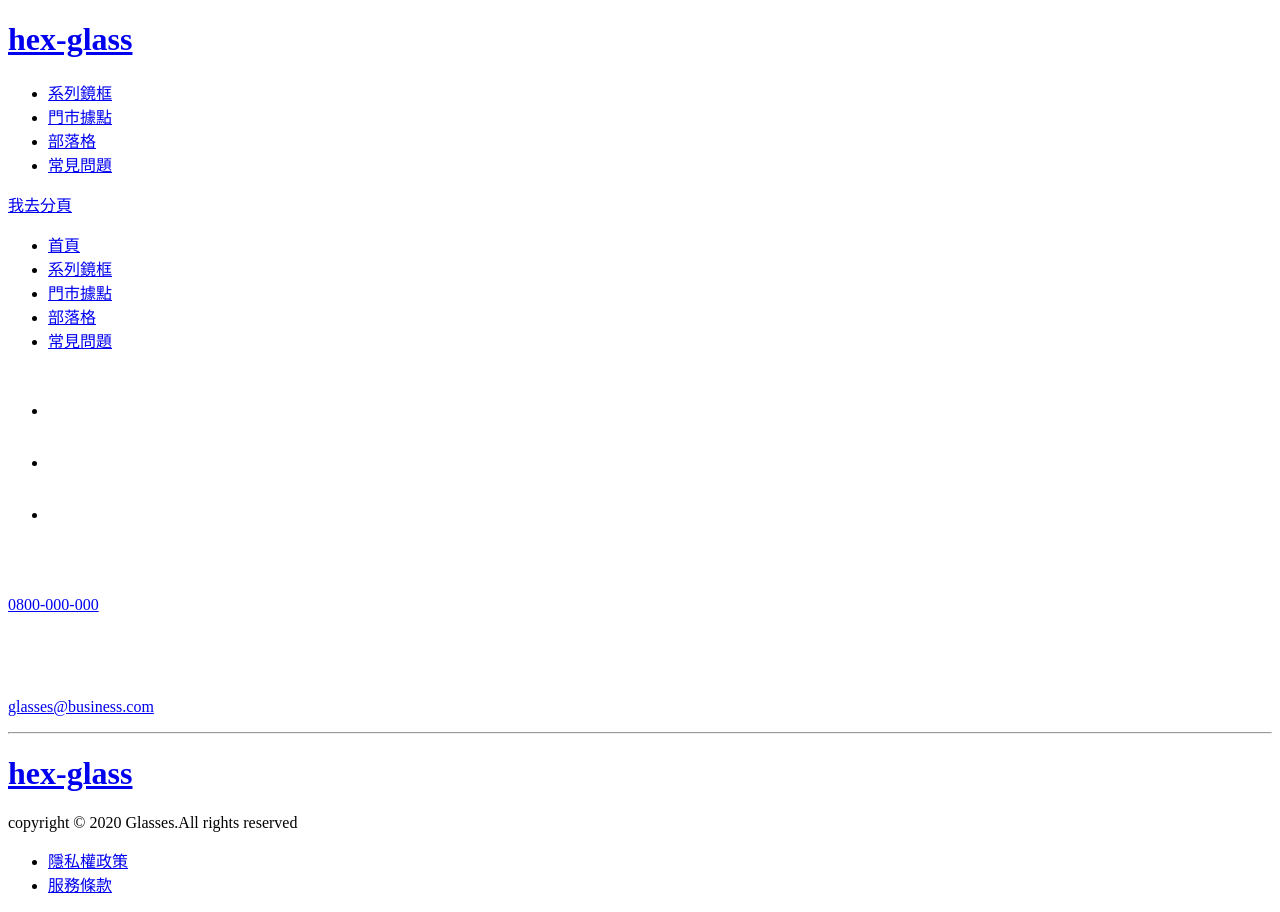
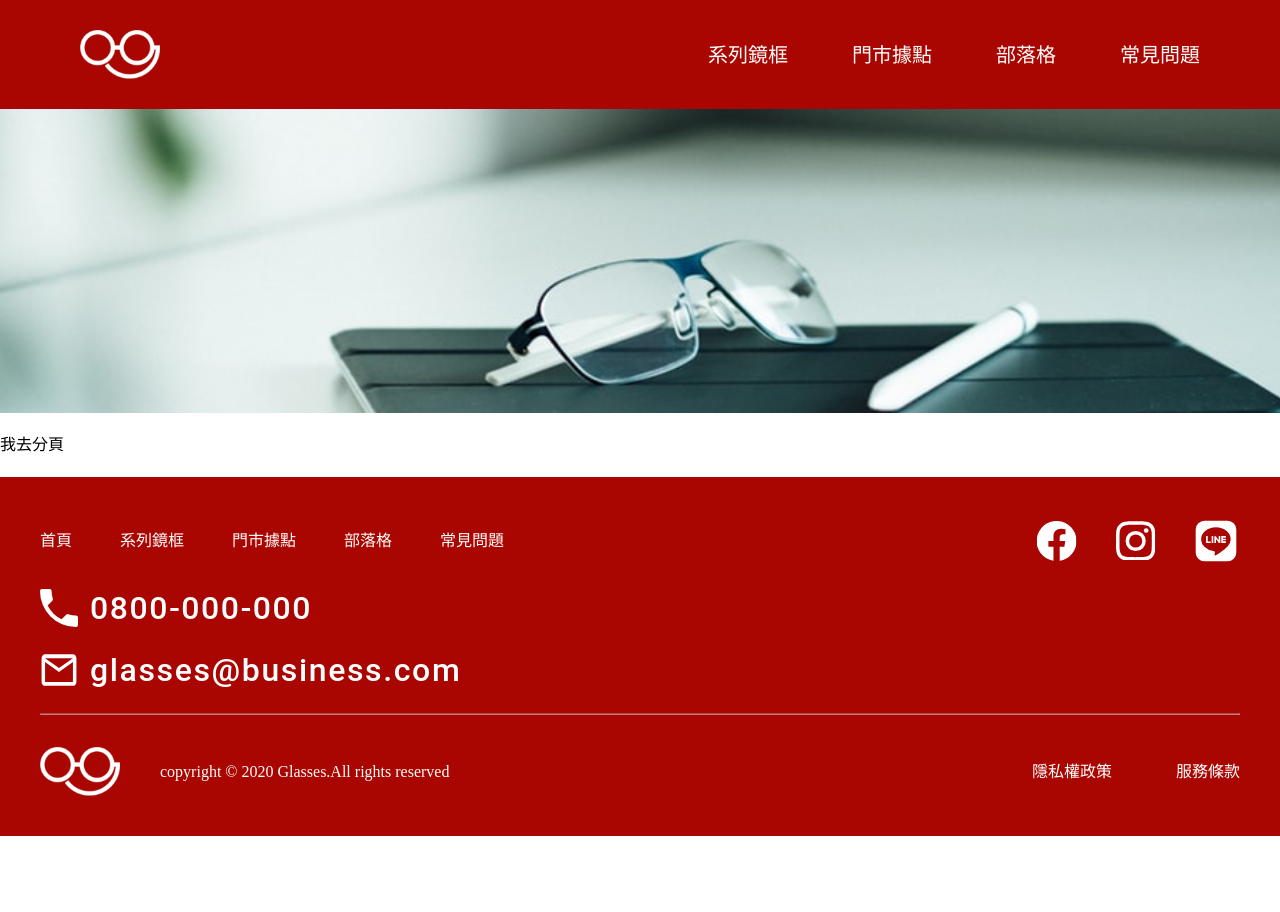
Before and after one commit to Tony-Hsuan/week4-wrok, a plain HTML site: page index.html in a window 1280 px wide. After the commit the page ends 836 px from the top, so only its background shows below. Drawn offline with nearby package versions, Linux system fonts and the light colour scheme; the site is published under a folder, as on GitHub Pages, so addresses that start at the root find nothing.

Commit message:
Update 2020-11-20T02:31:58.586Z

```diff
--- a/index.html
+++ b/index.html
@@ -6,7 +6,8 @@
   <meta name="viewport" content="width=device-width, initial-scale=1.0">
   <meta http-equiv="X-UA-Compatible" content="ie=edge">
   <title>首頁</title>
-  <link rel="stylesheet" href="/assets/style/all.css">
+
+  <link rel="stylesheet" href="assets/style/all.css">
 </head>
 
 <body>
--- a/page.html
+++ b/page.html
@@ -6,7 +6,8 @@
   <meta name="viewport" content="width=device-width, initial-scale=1.0">
   <meta http-equiv="X-UA-Compatible" content="ie=edge">
   <title>分頁</title>
-  <link rel="stylesheet" href="/assets/style/all.css">
+
+  <link rel="stylesheet" href="assets/style/all.css">
 </head>
 
 <body>
```
